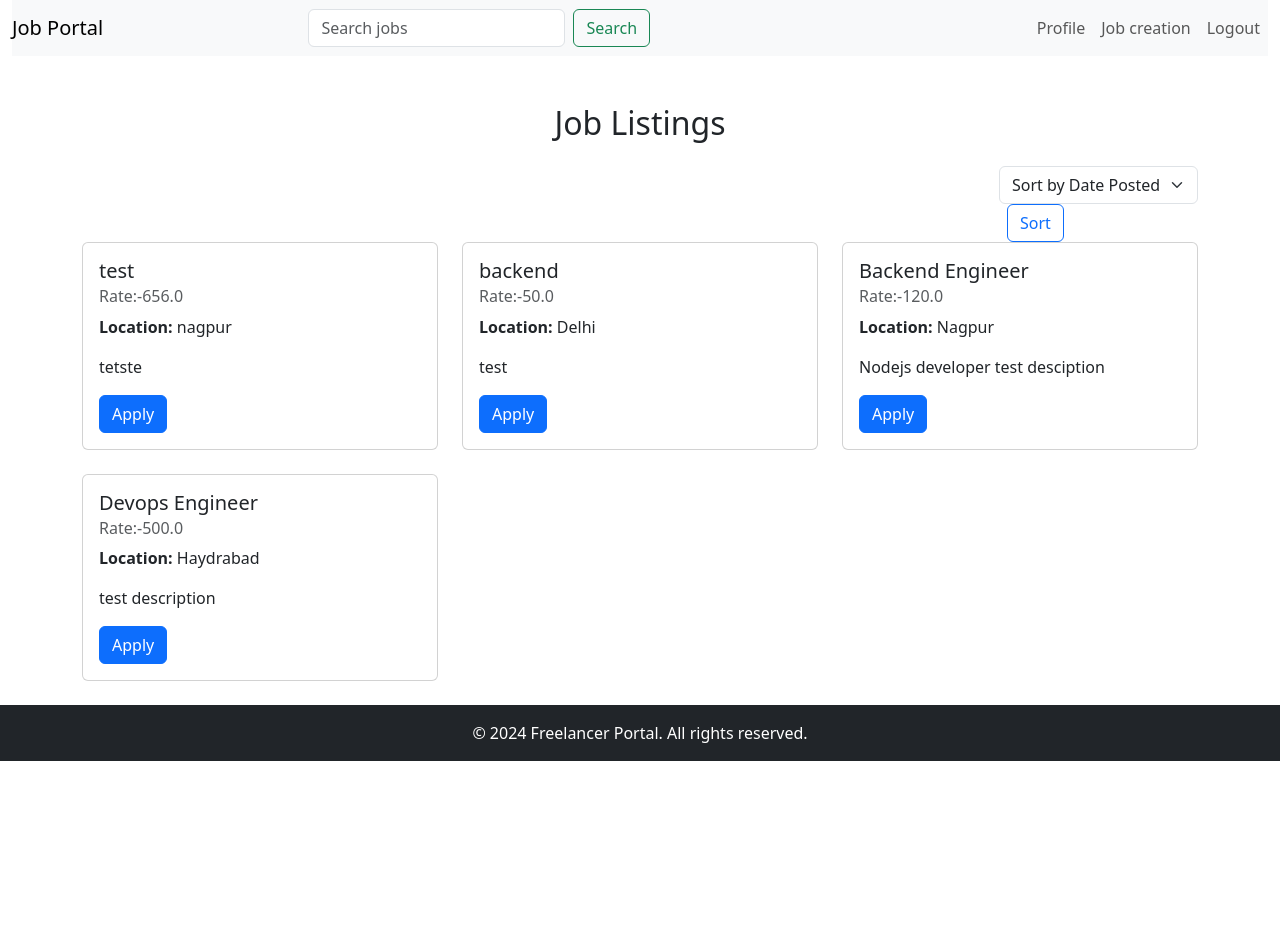
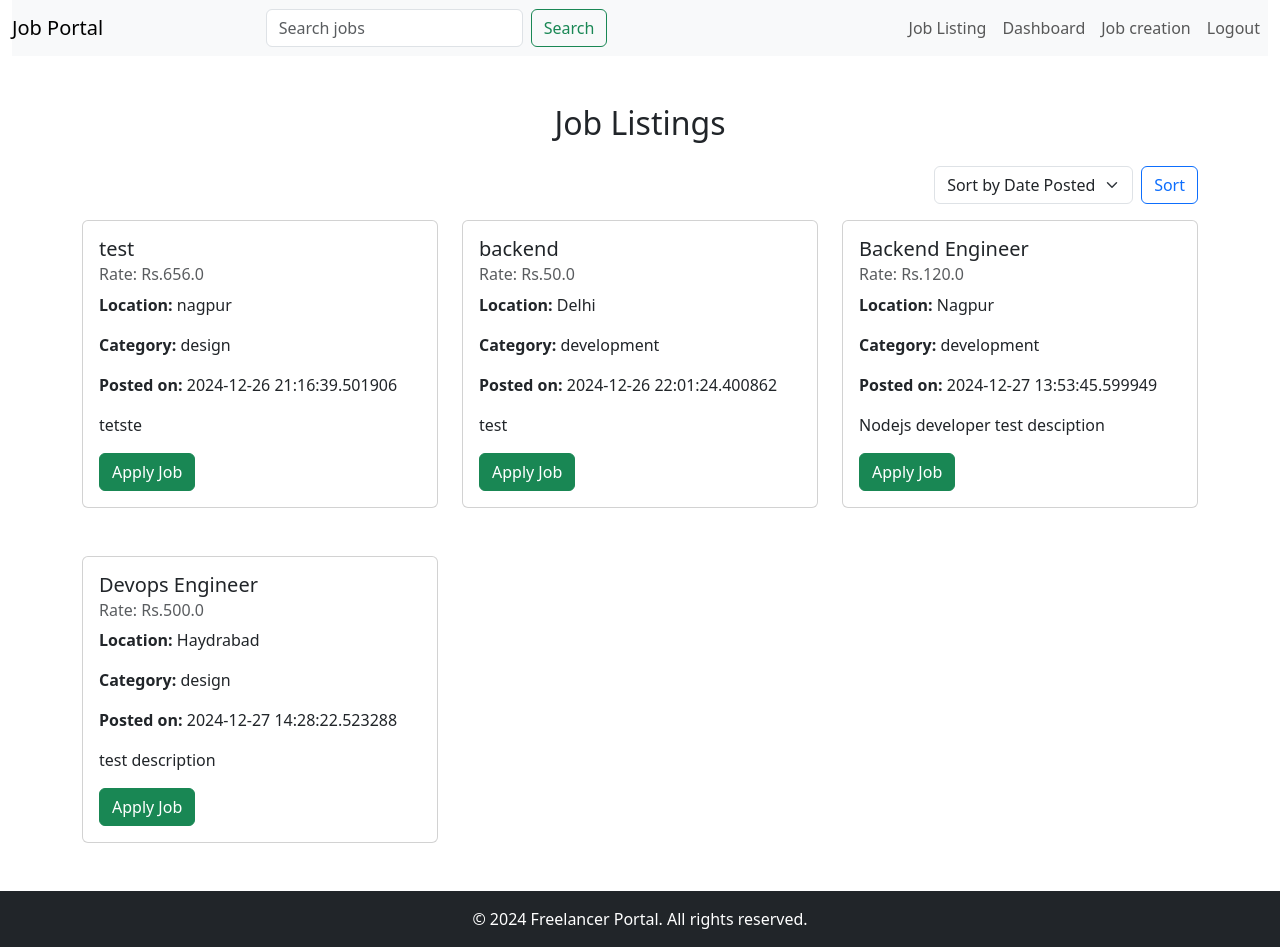
Before and after one commit to rar-rahul/Flask-Assignment, a Flask app: page /job-listing in a window 1280 px wide. Before the commit the page ends 761 px from the top, so only its background shows below. Run offline with Flask 3, Linux system fonts and the light colour scheme; a user stored in the database is signed in; some libraries are stand-ins or nearby versions.

Commit message:
code restructure and ui fixes

```diff
--- a/main.py
+++ b/main.py
@@ -12,7 +12,6 @@
 app = Flask(__name__)
 app.config["SQLALCHEMY_DATABASE_URI"] = "sqlite:///jobportal1.db"
 #app.config["SQLALCHEMY_DATABASE_URI"] = "mysql+pymysql://root:root@localhost:3306/freelance_db"
-app.config['SQLALCHEMY_TRACK_MODIFICATIONS'] = False
 app.secret_key = "this-is-my-secreste-key"
 
 db = SQLAlchemy(app)
@@ -24,7 +23,6 @@
 
 UPLOAD_FOLDER = 'uploads'
 ALLOWED_EXTENSIONS = {'pdf', 'docx', 'jpg', 'png'}
-
 app.config['UPLOAD_FOLDER'] = UPLOAD_FOLDER
 
 # Helper function to check allowed file extensions
@@ -32,6 +30,7 @@
     return '.' in filename and filename.rsplit('.', 1)[1].lower() in ALLOWED_EXTENSIONS
 
 
+# Defining classes here
 class User(UserMixin, db.Model):
     __tablename__ = 'users'
     id = db.Column(db.Integer, primary_key=True)
@@ -40,9 +39,6 @@
     password = db.Column(db.String(100), nullable=False)
     status = db.Column(db.String(50), default='Active')
     role = db.Column(db.String(50), nullable=False, default="user")
-
-    # job_applications = db.relationship('Application', backref='user', lazy=True)
-    # job_listings = db.relationship('JobListing', backref='user', lazy=True)
 
 class JobListing(db.Model):
     __tablename__ = 'job_listings'
@@ -55,7 +51,7 @@
     created_at = db.Column(db.DateTime, default=datetime.utcnow)
     status = db.Column(db.String(50), default='pending')
     user_id = db.Column(db.Integer, db.ForeignKey('users.id'), nullable=False)
-    # user = db.relationship('User', backref=db.backref('job_listings', lazy=True))
+
 
 class Application(db.Model):
     __tablename__ = 'proposals'
@@ -74,6 +70,8 @@
 # Create all the tables
 with app.app_context():
     db.create_all()
+
+
 
 
 @login_manager.user_loader
@@ -136,8 +134,7 @@
 
 
 
-#Job creation and listing
-
+#Job creation and listing routes
 @app.route('/job-listing',methods=['GET'])
 def jobListing():
 
@@ -176,7 +173,6 @@
         location = request.form['location']
         category = request.form['category']
 
-        # Create a new job listing and add it to the database
         new_job = JobListing(
             title=title,
             description=description,
@@ -243,7 +239,7 @@
     return render_template('job_apply_form.html', job=job)
 
 
-# Profile section
+# Profile section routes
 @app.route('/profile/', methods=["GET", "POST"])
 def profile():
     user = current_user
@@ -311,11 +307,11 @@
 
 @app.route('/admin/approve_proposal/<int:app_id>', methods=['POST'])
 @login_required
-def approve_proposal(job_id):
+def approve_proposal(app_id):
     if not current_user.role == 'admin':
         return redirect(url_for('home'))
 
-    application = Application.query.get_or_404(job_id)
+    application = Application.query.get_or_404(app_id)
     application.status = "Approved"  # Mark the job listing as approved
     db.session.commit()
 
@@ -323,11 +319,11 @@
 
 @app.route('/admin/reject_proposal/<int:app_id>', methods=['POST'])
 @login_required
-def reject_proposal(job_id):
+def reject_proposal(app_id):
     if not current_user.role == 'admin':
         return redirect(url_for('home'))
 
-    application = Application.query.get_or_404(job_id)
+    application = Application.query.get_or_404(app_id)
     application.status = "Rejected"  # Mark the job listing as rejected
     db.session.commit()
 
@@ -360,7 +356,6 @@
 
 
 
-
 if __name__ == "__main__":
     #Run the app in debug mode to auto-reload
     app.run(debug=True)
--- a/templates/admin_dashboard.html
+++ b/templates/admin_dashboard.html
@@ -23,14 +23,12 @@
                     <td>{{ job.title }}</td>
                     <td>{{ job.status if job.status else 'Pending' }}</td>
                     <td>
-                        {% if not job.status == "Approved" %}
                         <form method="POST" action="{{ url_for('approve_job', job_id=job.id) }}" class="d-inline">
                             <button type="submit" class="btn btn-success btn-sm">Approve</button>
                         </form>
                         <form method="POST" action="{{ url_for('reject_job', job_id=job.id) }}" class="d-inline">
                             <button type="submit" class="btn btn-danger btn-sm">Reject</button>
                         </form>
-                        {% endif %}
                     </td>
                 </tr>
                 {% endfor %}
@@ -54,14 +52,14 @@
 
                      <td>{{ application.status if application.status else 'Pending' }}</td>
                      <td>
-                         {% if not application.status == "Approved" %}
+
                          <form method="POST" action="{{ url_for('approve_proposal', app_id=application.id) }}" class="d-inline">
                              <button type="submit" class="btn btn-success btn-sm">Approve</button>
                          </form>
                          <form method="POST" action="{{ url_for('reject_proposal', app_id=application.id) }}" class="d-inline">
                              <button type="submit" class="btn btn-danger btn-sm">Reject</button>
                          </form>
-                         {% endif %}
+
                      </td>
                  </tr>
                  {% endfor %}
--- a/templates/job_apply_form.html
+++ b/templates/job_apply_form.html
@@ -3,8 +3,6 @@
 
 {% block content %}
 <div class="container mt-5">
-
-
     <div class="row justify-content-center">
         <div class="col-md-6 mt-5 mb-5">
     <h1>Apply for Job: {{ job.title }}</h1>
--- a/templates/joblist.html
+++ b/templates/joblist.html
@@ -20,8 +20,8 @@
         <div class="row">
 
 
-            <div class="d-flex justify-content-end">
-                <form method="GET" action="{{ url_for('jobListing') }}">
+            <div class="d-flex justify-content-end align-items-center mb-3">
+                <form method="GET" action="{{ url_for('jobListing') }}" class="d-flex">
                     <select class="form-select" name="sort_by">
                         <option value="date_posted" {% if request.args.get('sort_by') == 'date_posted' %}selected{% endif %}>Sort by Date Posted</option>
                         <option value="pay_rate" {% if request.args.get('sort_by') == 'pay_rate' %}selected{% endif %}>Sort by Pay Rate</option>
@@ -29,22 +29,32 @@
                     <button class="btn btn-outline-primary ms-2" type="submit">Sort</button>
                 </form>
             </div>
+
             <!-- Job Listing 1 -->
-
+            {% if job_listings %}
+            <!-- Display job listings -->
             {% for job in job_listings %}
-            <!-- Job Listing 6 -->
-            <div class="col-md-4 mb-4">
-                <div class="card">
-                    <div class="card-body">
-                        <h5 class="card-title">{{job.title}}</h5>
-                        <h6 class="card-subtitle mb-2 text-muted">Rate:-{{job.pay_rate}}</h6>
-                        <p class="card-text"><strong>Location:</strong> {{job.location}}</p>
-                        <p class="card-text">{{job.description}}</p>
-                        <a href="{{ url_for('apply_for_job', job_id=job.id) }}" class="btn btn-primary">Apply</a>
+                <div class="col-md-4 mb-5">
+                    <div class="card">
+                        <div class="card-body">
+                            <h5 class="card-title">{{ job.title }}</h5>
+                            <h6 class="card-subtitle mb-2 text-muted">Rate: Rs.{{ job.pay_rate }}</h6>
+                            <p class="card-text"><strong>Location:</strong> {{ job.location }}</p>
+                            <p class="card-text"><strong>Category:</strong> {{ job.category }}</p>
+                            <p class="card-text"><strong>Posted on:</strong> {{ job.created_at }}</p>
+                            <p class="card-text">{{ job.description }}</p>
+                            <a href="{{ url_for('apply_for_job', job_id=job.id) }}" class="btn btn-success">Apply Job</a>
+                        </div>
                     </div>
                 </div>
+            {% endfor %}
+        {% else %}
+            <!-- No job listings found -->
+            <div class="col-12 text-center">
+                <h4>No job listings found at the moment.</h4>
             </div>
-            {% endfor %}
+        {% endif %}
+
         </div>
 
 
--- a/templates/layout.html
+++ b/templates/layout.html
@@ -30,11 +30,23 @@
                 </ul>
 
                 <ul class="navbar-nav ms-auto">  <!-- Align the right side items -->
+
+                    <li class="nav-item">
+                        <a class="nav-link" href="{{ url_for('jobListing') }}">Job Listing</a>
+                    </li>
                     {% if current_user.is_authenticated %}
                         <!-- Show Logout link and profile if user is logged in -->
+                        {% if current_user.role == 'user' %}
                         <li class="nav-item">
                             <a class="nav-link" href="{{ url_for('profile') }}">Profile</a>
                         </li>
+                        {% endif %}
+
+                        {% if current_user.role == 'admin' %}
+                        <li class="nav-item">
+                            <a class="nav-link" href="{{ url_for('admin_dashboard') }}">Dashboard</a>
+                        </li>
+                        {% endif %}
 
                         <li class="nav-item">
                             <a class="nav-link" href="{{ url_for('create_job') }}">Job creation</a>
@@ -46,9 +58,7 @@
 
                     {% else %}
                         <!-- Show Login and Register if user is logged out -->
-                        <li class="nav-item">
-                            <a class="nav-link" href="{{ url_for('jobListing') }}">Job Listing</a>
-                        </li>
+
                         <li class="nav-item">
                             <a class="nav-link" href="{{ url_for('login') }}">Login</a>
                         </li>
--- a/templates/register.html
+++ b/templates/register.html
@@ -4,11 +4,12 @@
 
 {% block content %}
 
-    <div class="container mt-5">
+    <div class="container mt-5 mb-4">
         <h2 class="text-center mb-4">Register</h2>
 
         <div class="row justify-content-center">
             <div class="col-md-6">
+                <div class="card shadow-sm border-0 p-4">
                 <!-- Registration Form -->
                 <form action="/register" method="POST">
                     <!-- Username Field -->
@@ -37,6 +38,7 @@
                     <!-- Login Link -->
                     <p class="mt-3 text-center">Already have an account? <a href="/login">Login</a></p>
                 </form>
+                </div>
             </div>
         </div>
     </div>
```
Also changed, not shown: templates/profile.html (+14 -0 lines), instance/jobportal1.db, templates/index.html (line endings or trailing spaces).
